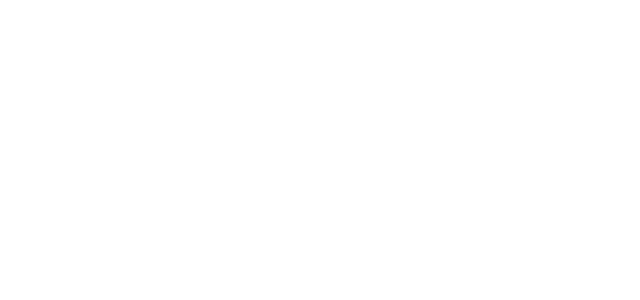
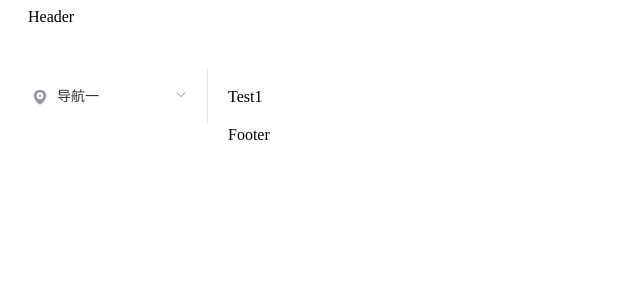
Before and after one commit to Jimecc/yeb, a Vue app in the folder vue/: page /#/test1 in a window 1280 px wide. Shown: the top 300 px of the page, without its empty margins (0-640 px from the left). Built offline with nearby package versions, Linux system fonts and the light colour scheme.

Commit message:
首页导航菜单NotDone

```diff
--- a/vue/src/router/index.js
+++ b/vue/src/router/index.js
@@ -2,6 +2,8 @@ import Vue from 'vue'
 import VueRouter from 'vue-router'
 import Login from '../views/Login'
 import Home from '../views/Home'
+import Test1 from '../views/Test1'
+import Test2 from '../views/Test2'
 
 Vue.use(VueRouter)
 
@@ -9,12 +11,25 @@ const routes = [
   {
     path: '/',
     name: 'Login',
-    component: Login
+    component: Login,
+    hidden:true
   },
   {
     path: '/home',
-    name: 'Home',
-    component: Home
+    name: '导航一',
+    component: Home,
+    children:[
+      {
+        path: '/test1',
+        name: '选项一',
+        component: Test1
+      },
+      {
+        path: '/test2',
+        name: '选项二',
+        component: Test2
+      }
+    ]
   }
 ]
 
--- a/vue/src/views/Home.vue
+++ b/vue/src/views/Home.vue
@@ -1,6 +1,34 @@
 <template>
 <div>
-  Home
+  <el-container>
+    <el-header>Header</el-header>
+    <el-container>
+
+      <el-aside width="200px">
+        <el-menu router>
+        <el-submenu index="1" v-for="(item,index) in this.$router.options.routes"
+                    :key="index"
+                    v-if="!item.hidden">
+          <template slot="title">
+            <i class="el-icon-location"></i>
+            <span>{{item.name}}</span>
+          </template>
+            <el-menu-item :index="children.path"
+                          v-for="(children,indexj) in item.children">
+                {{children.name}}
+            </el-menu-item>
+        </el-submenu>
+        </el-menu>
+      </el-aside>
+
+      <el-container>
+        <el-main>
+          <router-view/>
+        </el-main>
+        <el-footer>Footer</el-footer>
+      </el-container>
+    </el-container>
+  </el-container>
 </div>
 </template>
 
--- /dev/null
+++ b/vue/src/views/Test1.vue
@@ -0,0 +1,16 @@
+<template>
+  <div>
+    Test1
+  </div>
+
+</template>
+
+<script>
+export default {
+  name: "Test1"
+}
+</script>
+
+<style scoped>
+
+</style>
--- /dev/null
+++ b/vue/src/views/Test2.vue
@@ -0,0 +1,15 @@
+<template>
+  <div>
+    Test2
+  </div>
+</template>
+
+<script>
+export default {
+  name: "Test2"
+}
+</script>
+
+<style scoped>
+
+</style>
```
